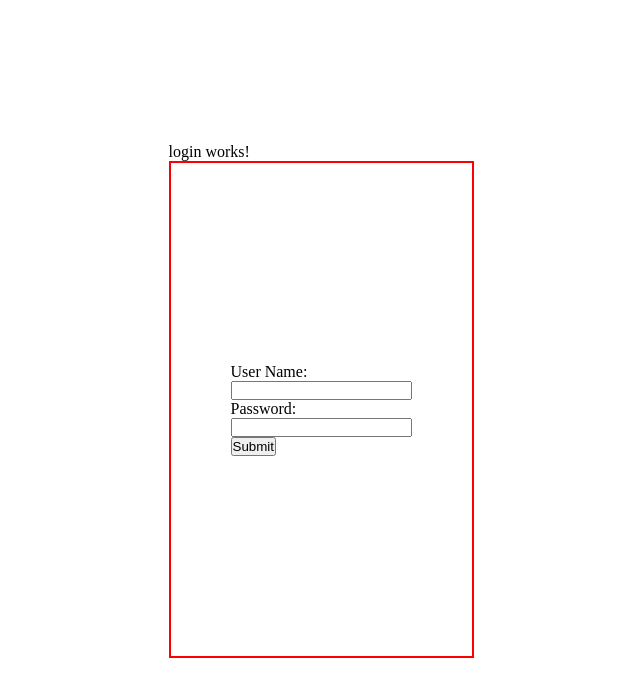
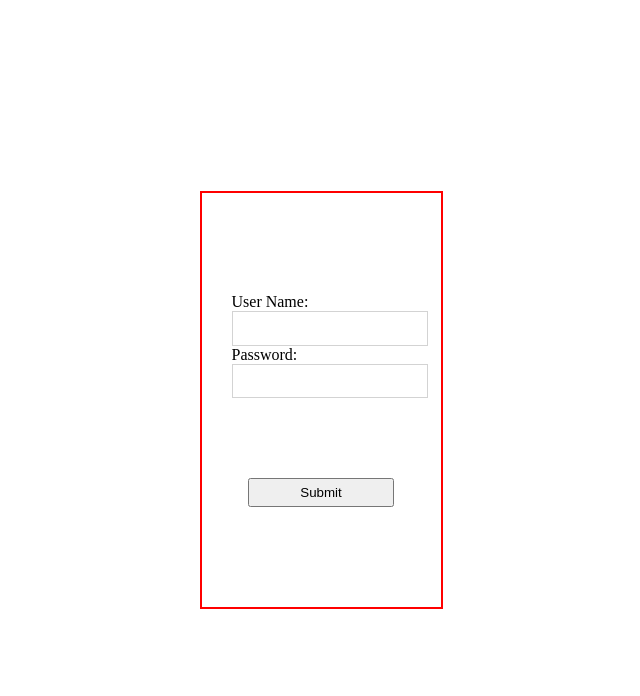
Before and after one commit to dselmer/i5-field-status, an Angular app: page / in a window 1280 px wide. Shown: the top 696 px of the page, without its empty margins (319-959 px from the left). Built offline with nearby package versions, Linux system fonts and the light colour scheme.

Commit message:
added sign in frame

```diff
--- a/src/app/login/login.component.css
+++ b/src/app/login/login.component.css
@@ -1,4 +1,19 @@
 form {
 border: 2px solid red;
- padding: 200px 60px;
+ padding: 100px 30px;
 }
+
+input[type="text"],input[type="password"]{
+    border: 1px solid lightgray;
+    padding:5%  5%;
+}
+
+
+
+input[type="submit"]{
+    display: block;
+    margin: 0 auto;
+    margin-top:80px;
+    padding: 5px 50px;
+
+}
--- a/src/app/login/login.component.html
+++ b/src/app/login/login.component.html
@@ -1,9 +1,6 @@
-<p>login works!</p>
-
 <form method="post" action>
   <label for="userName">User Name:</label><br />
   <input type="text" id="uname" name="uname" /><br />
-
   <label for="password">Password:</label><br />
   <input type="password" id="userPassword" name="userPassword" /><br />
   <input type="submit" value="Submit" />
```
